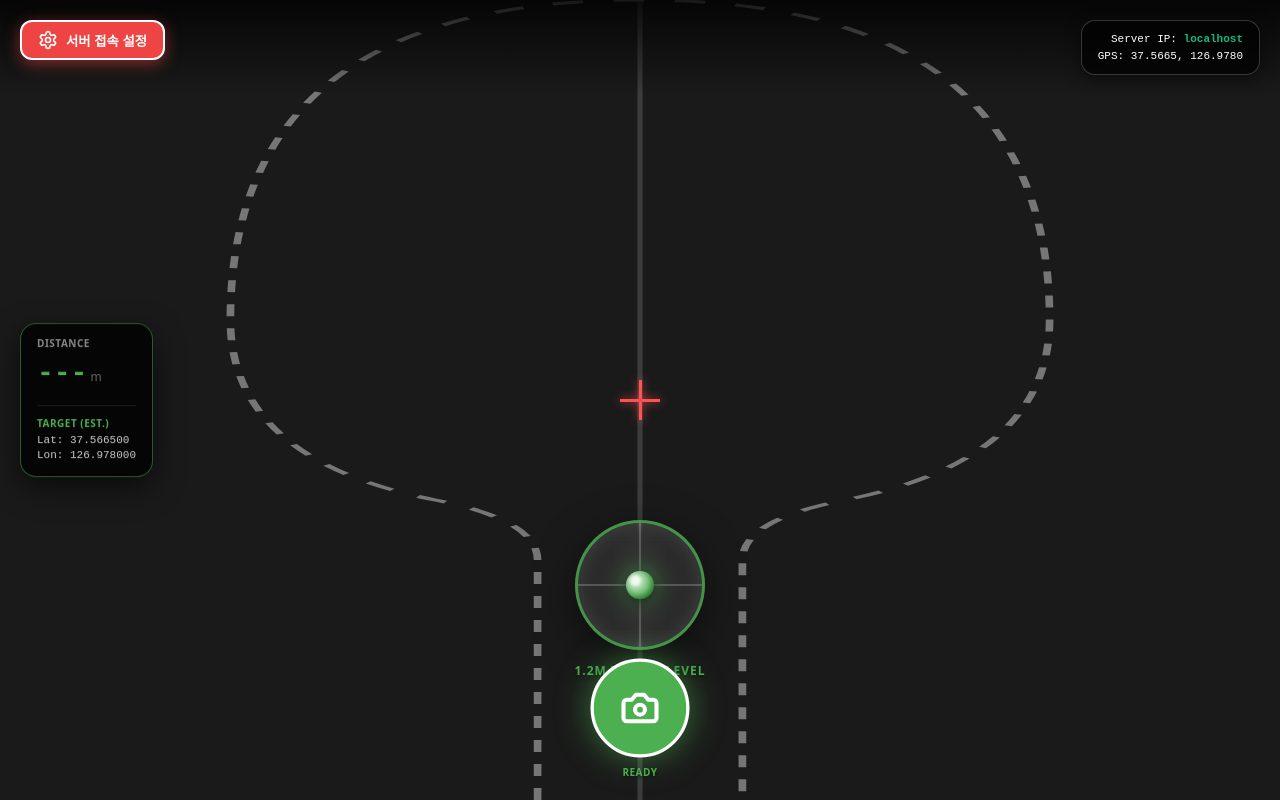
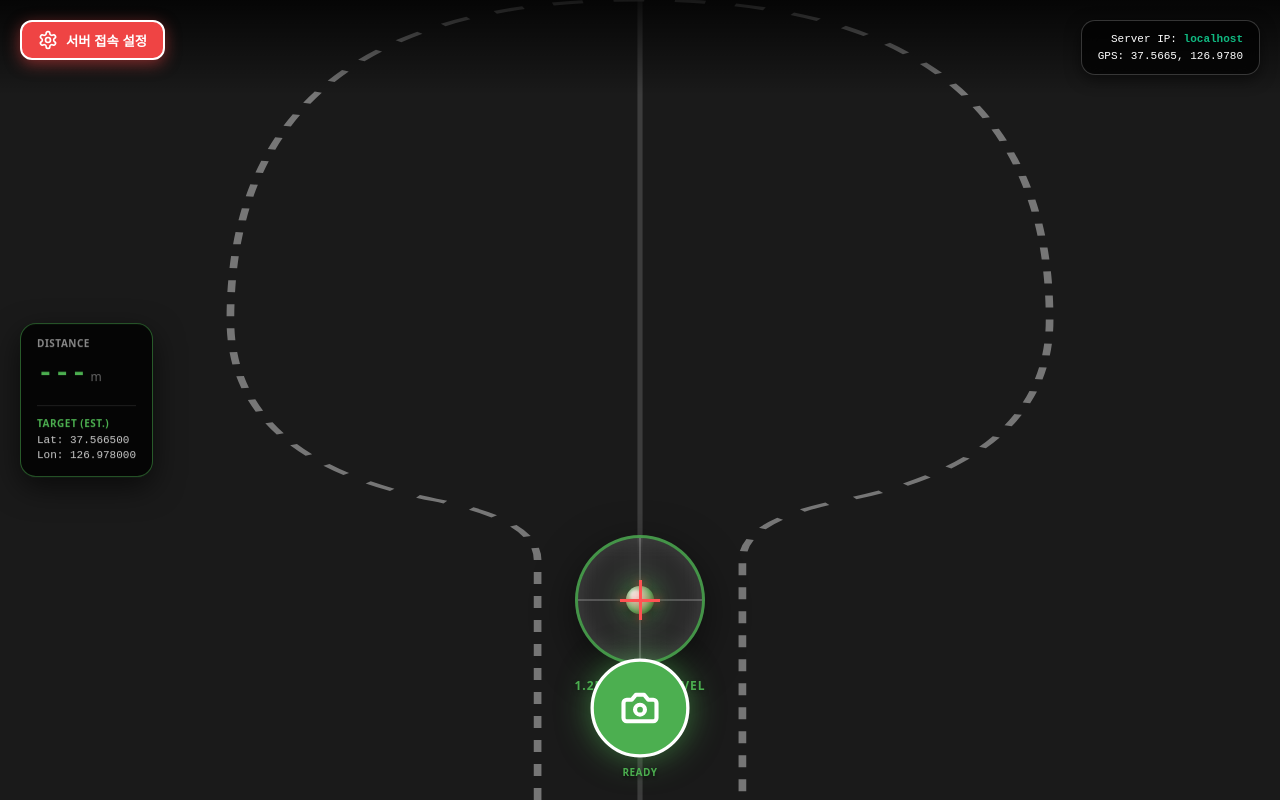
Before and after one commit to boheni07/TreeMap, a React (Vite) app: page / in a window 1280 px wide. Built offline with nearby package versions, Linux system fonts and the light colour scheme; no server answers.

Commit message:
Fix Center Mark alignment by refactoring LevelBubble

```diff
--- a/src/components/LevelBubble.tsx
+++ b/src/components/LevelBubble.tsx
@@ -9,7 +9,8 @@ interface LevelBubbleProps {
 export const LevelBubble: React.FC<LevelBubbleProps> = ({ angle, roll, isVertical }) => {
     return (
         <div style={{ position: 'absolute', top: '75%', left: '50%', transform: 'translate(-50%, -50%)', display: 'flex', alignItems: 'center', justifyContent: 'center', pointerEvents: 'none', zIndex: 11, width: 0, height: 0 }}>
-            <div style={{ display: 'flex', flexDirection: 'column', alignItems: 'center' }}>
+            {/* 중앙 정렬 기준점 (0x0) */}
+            <div style={{ position: 'relative', display: 'flex', justifyContent: 'center', alignItems: 'center' }}>
                 <div style={{
                     width: 'clamp(100px, 28vw, 130px)', height: 'clamp(100px, 28vw, 130px)',
                     border: `3px solid ${isVertical ? 'rgba(76, 175, 80, 0.8)' : 'rgba(255, 255, 255, 0.3)'}`,
@@ -29,7 +30,23 @@ export const LevelBubble: React.FC<LevelBubbleProps> = ({ angle, roll, isVertica
                         <div style={{ position: 'absolute', top: '15%', left: '15%', width: '40%', height: '40%', background: 'rgba(255,255,255,0.6)', borderRadius: '50%', filter: 'blur(1px)' }} />
                     </div>
                 </div>
-                <span style={{ color: isVertical ? '#4caf50' : '#ff5252', fontSize: 'clamp(10px, 2.5vw, 12px)', fontWeight: 'bold', marginTop: 12, textShadow: '0 2px 4px rgba(0,0,0,0.5)', letterSpacing: '1px', whiteSpace: 'nowrap' }}>1.2M TARGET LEVEL</span>
+
+                {/* 텍스트는 버블 아래에 절대 위치로 배치하여 중심점에 영향을 주지 않도록 함 */}
+                <span style={{
+                    position: 'absolute',
+                    top: '100%',
+                    left: '50%',
+                    transform: 'translateX(-50%)',
+                    color: isVertical ? '#4caf50' : '#ff5252',
+                    fontSize: 'clamp(10px, 2.5vw, 12px)',
+                    fontWeight: 'bold',
+                    marginTop: 12,
+                    textShadow: '0 2px 4px rgba(0,0,0,0.5)',
+                    letterSpacing: '1px',
+                    whiteSpace: 'nowrap'
+                }}>
+                    1.2M TARGET LEVEL
+                </span>
             </div>
         </div>
     );
--- a/src/pages/MobileSimulator.tsx
+++ b/src/pages/MobileSimulator.tsx
@@ -182,7 +182,7 @@ const MobileSimulator = () => {
                 <MeasurementOverlay distance={currentDistance} targetGps={targetGps} isVertical={isVertical} />
 
                 {/* 센터 포인트 */}
-                <div style={{ position: 'absolute', top: '50%', left: '50%', transform: 'translate(-50%, -50%)', zIndex: 12, pointerEvents: 'none' }}>
+                <div style={{ position: 'absolute', top: '75%', left: '50%', transform: 'translate(-50%, -50%)', zIndex: 12, pointerEvents: 'none' }}>
                     <div style={{ position: 'relative', width: '40px', height: '40px', display: 'flex', justifyContent: 'center', alignItems: 'center' }}>
                         <div style={{ position: 'absolute', width: '100%', height: '3px', backgroundColor: '#ff5252', boxShadow: '0 0 10px rgba(255, 82, 82, 0.8)' }} />
                         <div style={{ position: 'absolute', height: '100%', width: '3px', backgroundColor: '#ff5252', boxShadow: '0 0 10px rgba(255, 82, 82, 0.8)' }} />
```
